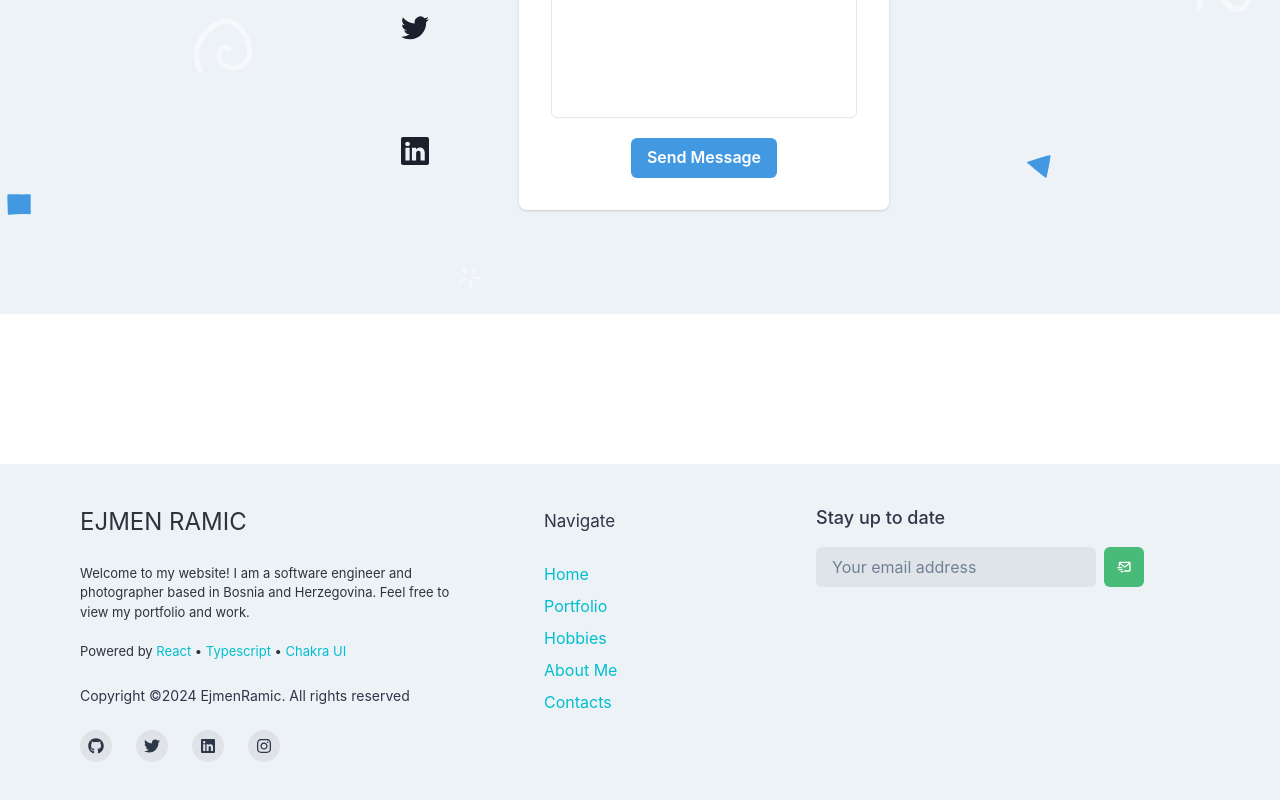
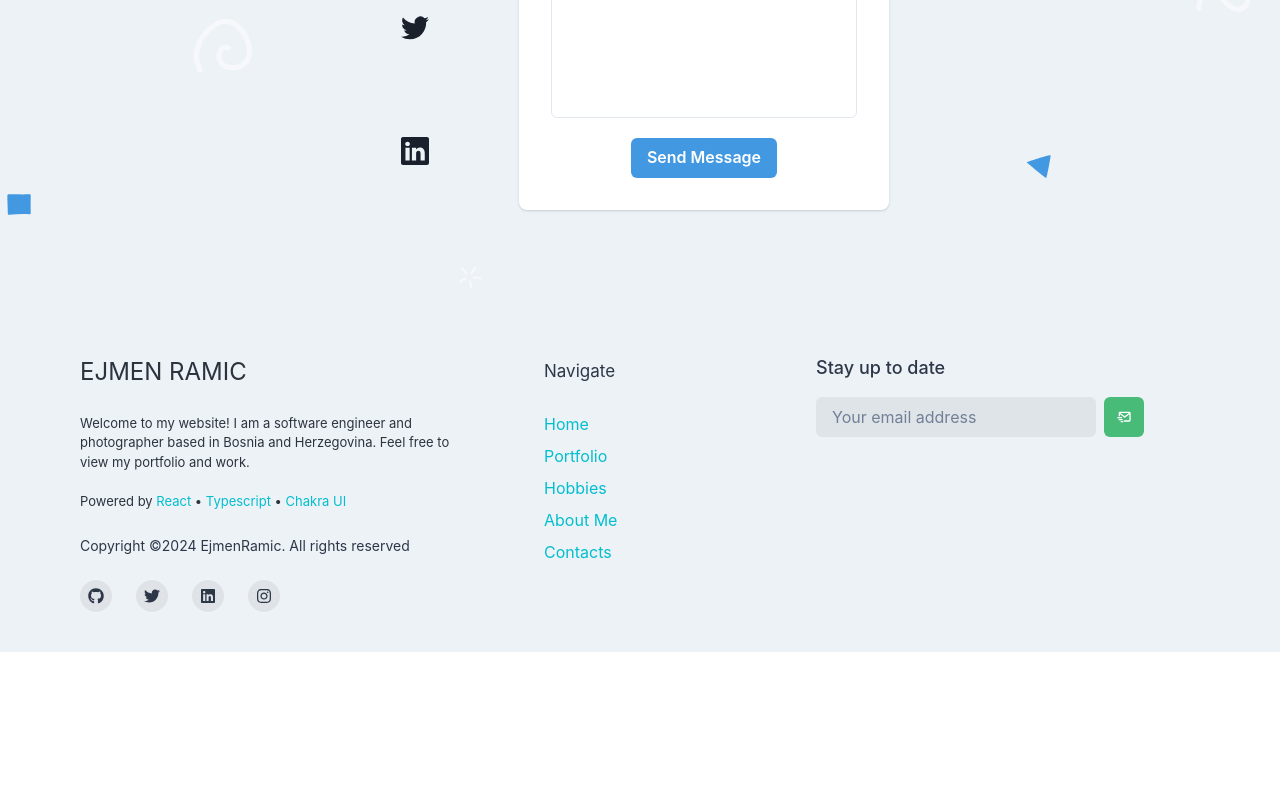
Before and after one commit to Ejmen-Ramic/my-website, a React (Create React App) app: page /contact in a window 1280 px wide. Shown: the part 642-1442 px from the top of the page. After the commit the page ends 1294 px from the top, so only its background shows below. Built offline with nearby package versions, Linux system fonts and the light colour scheme.

Commit message:
Contact Form update

```diff
--- a/src/pages/Contacts/ContactForm/ContactForm .tsx
+++ b/src/pages/Contacts/ContactForm/ContactForm .tsx
@@ -52,7 +52,7 @@ const ContactForm = () => {
       id={'contact'}
     >
       <FadeInView>
-        <Box borderRadius={'lg'} m={{ base: 5, md: 16, lg: 10 }} p={{ base: 5, lg: 16 }}>
+        <Box borderRadius={'lg'} m={{ base: 5, md: 16, lg: 10 }} mb={{ base: 20 }} p={{ base: 5, lg: 16 }}>
           <Box>
             <VStack spacing={{ base: 4, md: 8, lg: 20 }}>
               <Heading
--- a/src/shared/components/Footer/Footer.tsx
+++ b/src/shared/components/Footer/Footer.tsx
@@ -93,7 +93,6 @@ const Footer = () => {
       bottom={'0'}
       left={'0'}
       right={'0'}
-      mt={{ base: '0', md: '100px', lg: '150px' }}
     >
       <Container as={Stack} py={10} maxW={'6xl'} align='center'>
         <SimpleGrid templateColumns={{ sm: '1fr 1fr', md: '2fr 1fr 2fr' }} spacing={20}>
```
